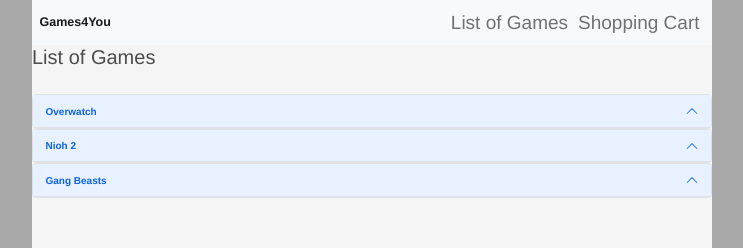
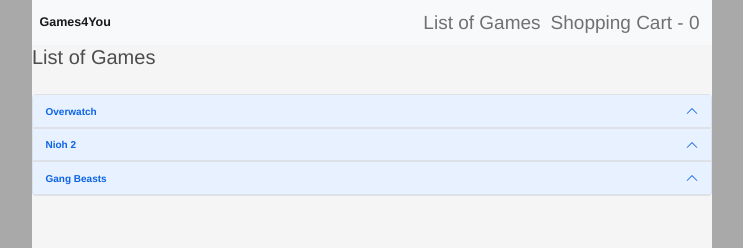
Before and after one commit to kouvang322/First-Vue, a Vue app in the folder First vue/: page / in a window 1280 px wide. Shown: the top 248 px of the page, without its empty margins (268-1011 px from the left). Built offline with nearby package versions, Linux system fonts and the light colour scheme.

Commit message:
Added total costs

```diff
--- a/First vue/src/App.vue
+++ b/First vue/src/App.vue
@@ -9,7 +9,7 @@
               <RouterLink class="nav-link" to="/">List of Games</RouterLink>
             </li>
             <li class="nav-item">
-              <RouterLink class="nav-link" to="/shoppingcart">Shopping Cart</RouterLink>
+              <RouterLink class="nav-link" to="/shoppingcart">Shopping Cart - {{ vgStore.shoppingCartList.length }}</RouterLink>
             </li>
           </ul>
         </div>
@@ -19,7 +19,7 @@
     <RouterView></RouterView><br>
 
     <div class="container">
-  <footer class="py-3 my-4">
+  <footer class="py-3 my-4 bg-">
     <p class="text-center text-muted">© 2022 Games4You, Inc</p>
   </footer>
 </div>
--- a/First vue/src/components/VideoGameComponents/VideoGameListItem.vue
+++ b/First vue/src/components/VideoGameComponents/VideoGameListItem.vue
@@ -6,7 +6,7 @@
                 <strong>{{ props.name }}</strong>
             </button>
         </h2>
-
+                <!-- find the data-bs-parent, define as a prop -->
         <div :id="props.id" class="accordion-collapse collapse">
             <div class="accordion-body">
                 <div>
--- a/First vue/src/stores/VideoGameStore.js
+++ b/First vue/src/stores/VideoGameStore.js
@@ -33,6 +33,15 @@
 
     const shoppingCartList = ref([])
 
+    const totalCartCost = computed(() => shoppingCartList.value.reduce((sum, game) => sum + game.price, 0).toFixed(2))
+
+
+    // find the same objects in an array, count how many there are
+    // display object once, but also show how many objects are the same inside the list
+    //
+
+    // const sum = [1, 2, 3].reduce((partialSum, a) => partialSum + a, 0);
+
 
     function addToCartList(name, price) {
         shoppingCartList.value.push({
@@ -47,9 +56,6 @@
     }
 
 
-    return { productGameList, shoppingCartList, addToCartList, removeFromCart, }
+    return { productGameList, shoppingCartList, addToCartList, removeFromCart, totalCartCost}
 
 })
-
-
-// {name: 'Hammer', qty: 1, purchased: true, category: 'need'},
--- a/First vue/src/views/GameList.vue
+++ b/First vue/src/views/GameList.vue
@@ -2,13 +2,16 @@
 <template>
     <div>
         <h2>List of Games</h2><br>
-
+        <!--  add id, pass it in as a prop for vgli.vue -->
         <div class="accordion">
-            <div v-for="game in vgStore.productGameList" :key="game.id">
-                <VideoGameListItem :id="game.id" :name="game.name" :price="game.price" :description="game.description"
-                    :image="game.image">
-                </VideoGameListItem>
-            </div>
+            <VideoGameListItem v-for="game in vgStore.productGameList"
+            :key="game.id"
+            :id="game.id"
+            :name="game.name"
+            :price="game.price"
+            :description="game.description"
+            :image="game.image">
+            </VideoGameListItem>
         </div>
         <!-- <button class="btn btn-primary" @click="vgStore.anyoneCanUse">Click me</button> -->
     </div>
--- a/First vue/src/views/ShoppingCart.vue
+++ b/First vue/src/views/ShoppingCart.vue
@@ -6,14 +6,18 @@
         <ul v-for="item, index in vgStore.shoppingCartList" :key="item.name">
             <li class="list-group-item">
                 <br>{{item.name}}
-                <br>Price: {{item.price}}
+                <br>Price: ${{item.price}}
                 <button type="button" class="btn btn-danger" @click="vgStore.removeFromCart(index)">Remove Item</button>
             </li>
         </ul>
-        <div> Total Items: {{ vgStore.shoppingCartList.length }}</div>
-        <div v-for="item, index in vgStore.shoppingCartList" :key="item.price">
+        <div>Total Items: {{ vgStore.shoppingCartList.length }}</div>
+        <div>Total Cost: ${{vgStore.totalCartCost}}</div>
+
+        <!-- <div v-for="item, index in vgStore.shoppingCartList" :key="item.price">
             Total Cost: {{ item.price }}
-        </div>
+        </div> -->
+
+        <!-- maybe add a button to edit quantity, try have item show up only once, but have a count if there are more. Computed -->
     </div>
 
     </div>
```
Also changed, not shown: First vue/src/components/VideoGameComponents/ShoppingCartItems.vue (added, +32 -0 lines).
